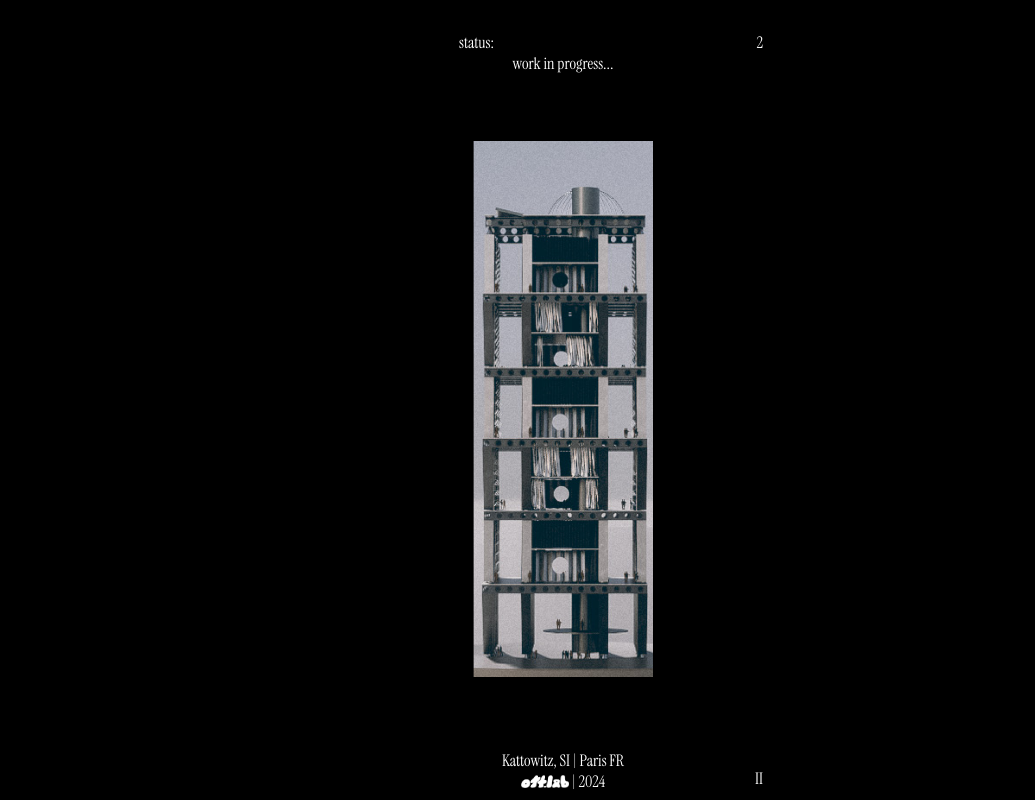
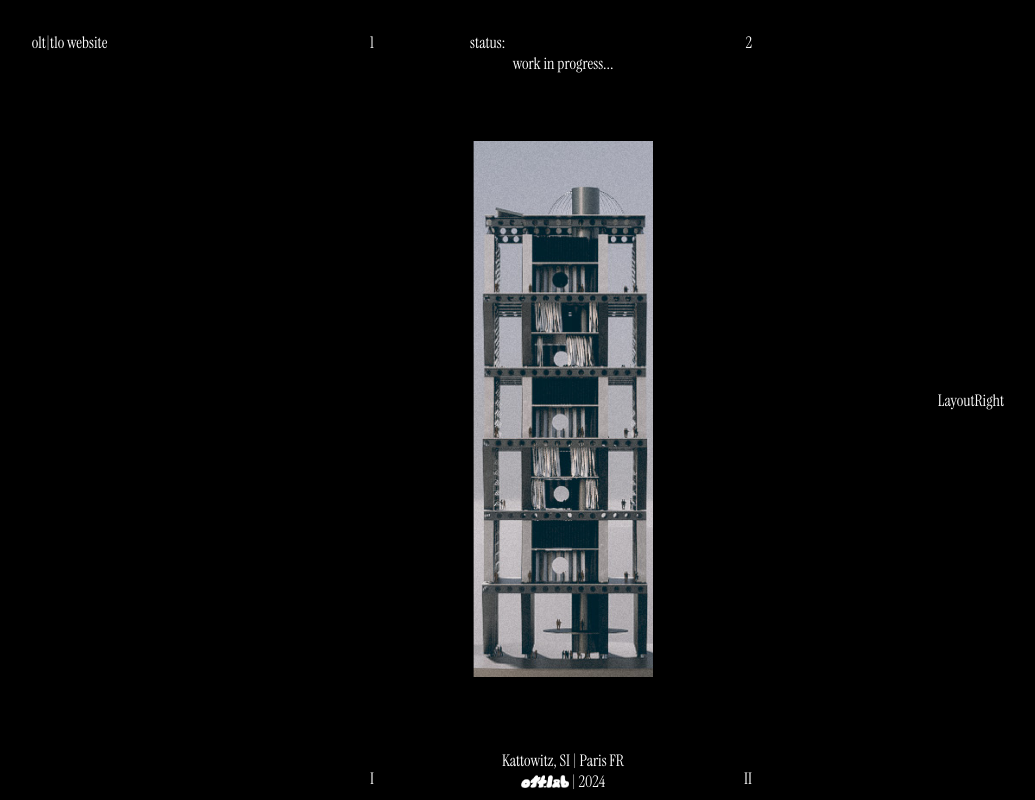
Before and after one commit to GeraltR/oltlab_v2, a React (Vite) app: page / in a window 1280 px wide. Shown: the whole page, without its empty margins (77-1112 px from the left). Built offline with nearby package versions, Linux system fonts and the light colour scheme.

Commit message:
New left and right layout

```diff
--- /dev/null
+++ b/src/components/LayoutLeft/LayoutLeft.jsx
@@ -0,0 +1,17 @@
+import { LeftBar } from "../LeftBar/LeftBar";
+import { MainCenterLayout } from "../MainCenterLayout/MainCenterLayout";
+import { RightBar } from "../RightBar/RightBar";
+import { TopCenterBar } from "../TopCenterBar/TopCenterBar";
+import styles from "./LayoutLeft.module.css";
+
+export function LayoutLeft() {
+  return (
+    <div className={styles.layoutLeft}>
+      <LeftBar />
+      <MainCenterLayout>
+        <TopCenterBar firstText="olt|tlo website" secondText=" " />
+      </MainCenterLayout>
+      <RightBar topText="1" bottomText="I" />
+    </div>
+  );
+}
--- /dev/null
+++ b/src/components/LayoutLeft/LayoutLeft.module.css
@@ -0,0 +1,9 @@
+.layoutLeft {
+  width: 29rem;
+  margin: 0;
+  padding: 0;
+  display: flex;
+  flex-direction: row;
+  justify-content: center;
+  align-items: center;
+}
--- /dev/null
+++ b/src/components/LayoutRight/LayoutRight.jsx
@@ -0,0 +1,5 @@
+import styles from "./LayoutRight.module.css";
+
+export function LayoutRight() {
+  return <div className={styles.layoutRight}>LayoutRight</div>;
+}
--- /dev/null
+++ b/src/components/LayoutRight/LayoutRight.module.css
@@ -0,0 +1,9 @@
+.layoutRight {
+  width: 29rem;
+  margin: 0;
+  padding: 0;
+  display: flex;
+  flex-direction: row;
+  justify-content: center;
+  align-items: center;
+}
--- a/src/views/MainPage.jsx
+++ b/src/views/MainPage.jsx
@@ -1,10 +1,14 @@
 import { LayoutCenter } from "../components/LayoutCenter/LayoutCenter";
+import { LayoutLeft } from "../components/LayoutLeft/LayoutLeft";
+import { LayoutRight } from "../components/LayoutRight/LayoutRight";
 import styles from "./MainPage.module.css";
 
 export function MainPage() {
   return (
     <div className={styles.mainPage}>
+      <LayoutLeft />
       <LayoutCenter />
+      <LayoutRight />
     </div>
   );
 }
```
